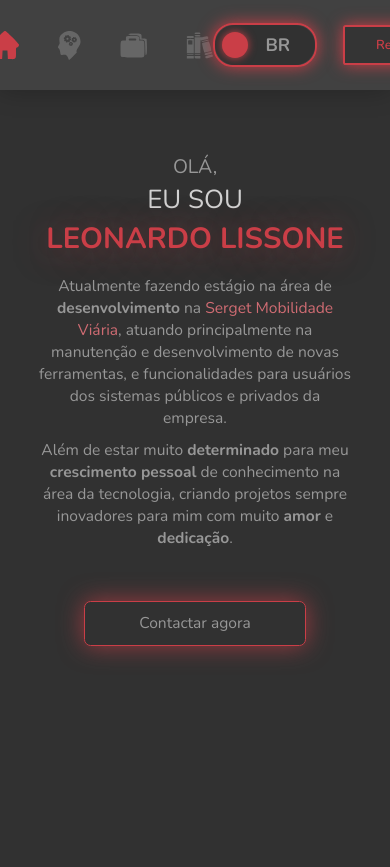
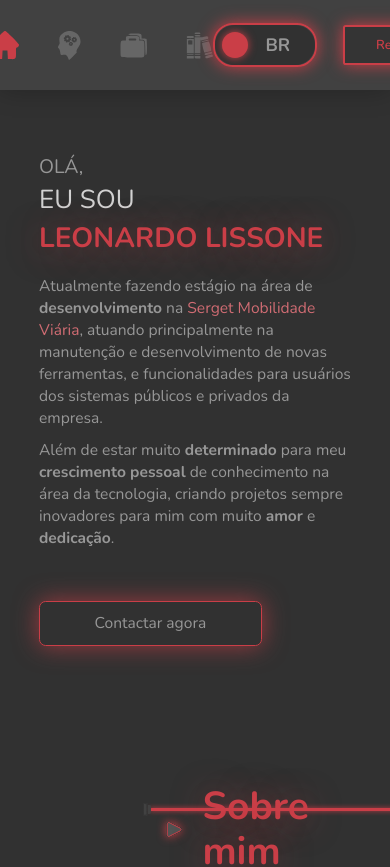
Before and after one commit to Lissone/leonardo-lissone, a Next.js app: page / in a window 390 px wide. Shown: the top 867 px of the page. Built offline with nearby package versions, Linux system fonts and the light colour scheme.

Commit message:
feat: responsive fix on presentation component

```diff
--- a/src/components/Presentation/styles.ts
+++ b/src/components/Presentation/styles.ts
@@ -21,6 +21,11 @@ export const Container = styled.section`
   @media (max-width: 650px) {
     padding-left: 3rem;
     padding-right: 3rem;
+  }
+
+  @media (max-width: 500px) {
+    height: 100%;
+    padding-bottom: 5.625rem;
   }
 `
 
@@ -47,11 +52,6 @@ export const Column = styled.div`
   display: flex;
   flex-direction: column;
   align-items: flex-start;
-
-  @media (max-width: 770px) {
-    justify-content: center;
-    align-items: center;
-  }
 `
 
 export const Heading = styled.div`
@@ -82,7 +82,6 @@ export const Heading = styled.div`
     font-size: 3rem;
     font-weight: 700;
 
-    text-align: center;
     text-transform: uppercase;
     line-height: 3.5rem;
     text-shadow: 0rem 0.25rem 2.5rem rgba(202, 62, 71, 0.5);
@@ -104,14 +103,9 @@ export const Heading = styled.div`
     }
   }
 
-  @media (max-width: 770px) {
-    align-items: center;
-    justify-content: center;
-  }
-
   @media (max-width: 430px) {
     h1 {
-      font-size: 2.25rem;
+      font-size: 2.15rem;
     }
   }
 `
@@ -125,10 +119,6 @@ export const ResumeText = styled.div`
 
   p {
     font-size: 1.2rem;
-  }
-
-  @media (max-width: 770px) {
-    text-align: center;
   }
 `
 
```
